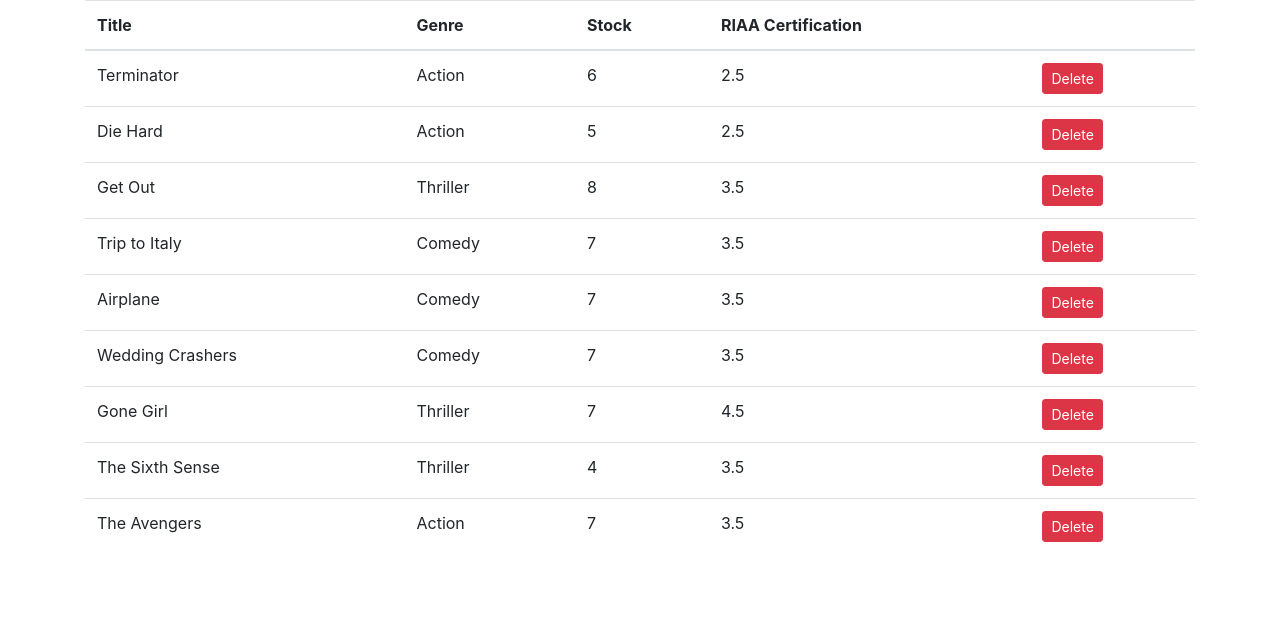
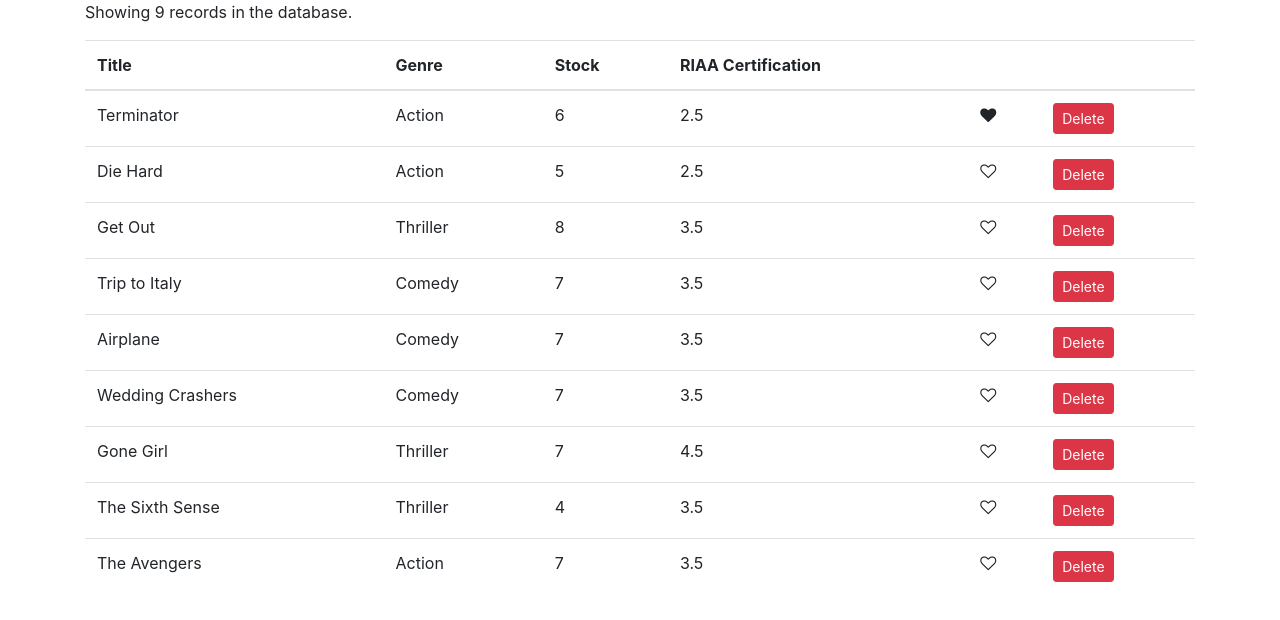
Before and after one commit to raihanmorshed/VinylBoom, a React (Create React App) app: page / in a window 1280 px wide. Shown: the top 620 px of the page. Built offline with nearby package versions, Linux system fonts and the light colour scheme.

Commit message:
like button added

```diff
--- /dev/null
+++ b/src/Components/Common/Like.jsx
@@ -0,0 +1,11 @@
+import React, { Component } from "react";
+
+class Like extends Component {
+  render() {
+    let classes = "fa fa-heart";
+    if (!this.props.liked) classes += "-o";
+    return <i className={classes} aria-hidden="true" />;
+  }
+}
+
+export default Like;
--- a/src/Components/Records.jsx
+++ b/src/Components/Records.jsx
@@ -1,4 +1,5 @@
 import React, { Component } from "react";
+import Like from "./Common/Like";
 import { getRecords } from "../services/fakeRecordService";
 
 class Records extends Component {
@@ -12,7 +13,13 @@
   };
 
   render() {
+    const { length: count } = this.state.records;
+
+    if (count === 0) return <p>There are no records in the database. </p>;
+
     return (
+      <React.Fragment>
+        <p>Showing {count} records in the database.</p>
         <table className="table">
           <thead>
             <tr>
@@ -20,7 +27,8 @@
               <th>Genre</th>
               <th>Stock</th>
               <th>RIAA Certification</th>
-            <th></th>
+              <th />
+              <th />
             </tr>
           </thead>
           <tbody>
@@ -30,6 +38,9 @@
                 <td>{record.genre.name}</td>
                 <td>{record.numberInStock}</td>
                 <td>{record.dailyRentalRate}</td>
+                <td>
+                  <Like liked={record.liked} />
+                </td>
                 <td>
                   <button
                     onClick={() => this.handleDelete(record)}
@@ -42,6 +53,7 @@
             ))}
           </tbody>
         </table>
+      </React.Fragment>
     );
   }
 }
--- a/src/index.css
+++ b/src/index.css
@@ -1,4 +1,10 @@
 body {
+  margin: 0;
+  padding: 20 0 0 0;
+  font-family: sans-serif;
+}
+
+/* body {
   margin: 0;
   font-family: -apple-system, BlinkMacSystemFont, 'Segoe UI', 'Roboto', 'Oxygen',
     'Ubuntu', 'Cantarell', 'Fira Sans', 'Droid Sans', 'Helvetica Neue',
@@ -10,4 +16,4 @@
 code {
   font-family: source-code-pro, Menlo, Monaco, Consolas, 'Courier New',
     monospace;
-}
+} */
--- a/src/services/fakeRecordService.js
+++ b/src/services/fakeRecordService.js
@@ -8,6 +8,7 @@
     numberInStock: 6,
     dailyRentalRate: 2.5,
     publishDate: "2018-01-03T19:04:28.809Z",
+    liked: true,
   },
   {
     _id: "5b21ca3eeb7f6fbccd471816",
```
Lines whose indentation alone changed are shown as unchanged.
